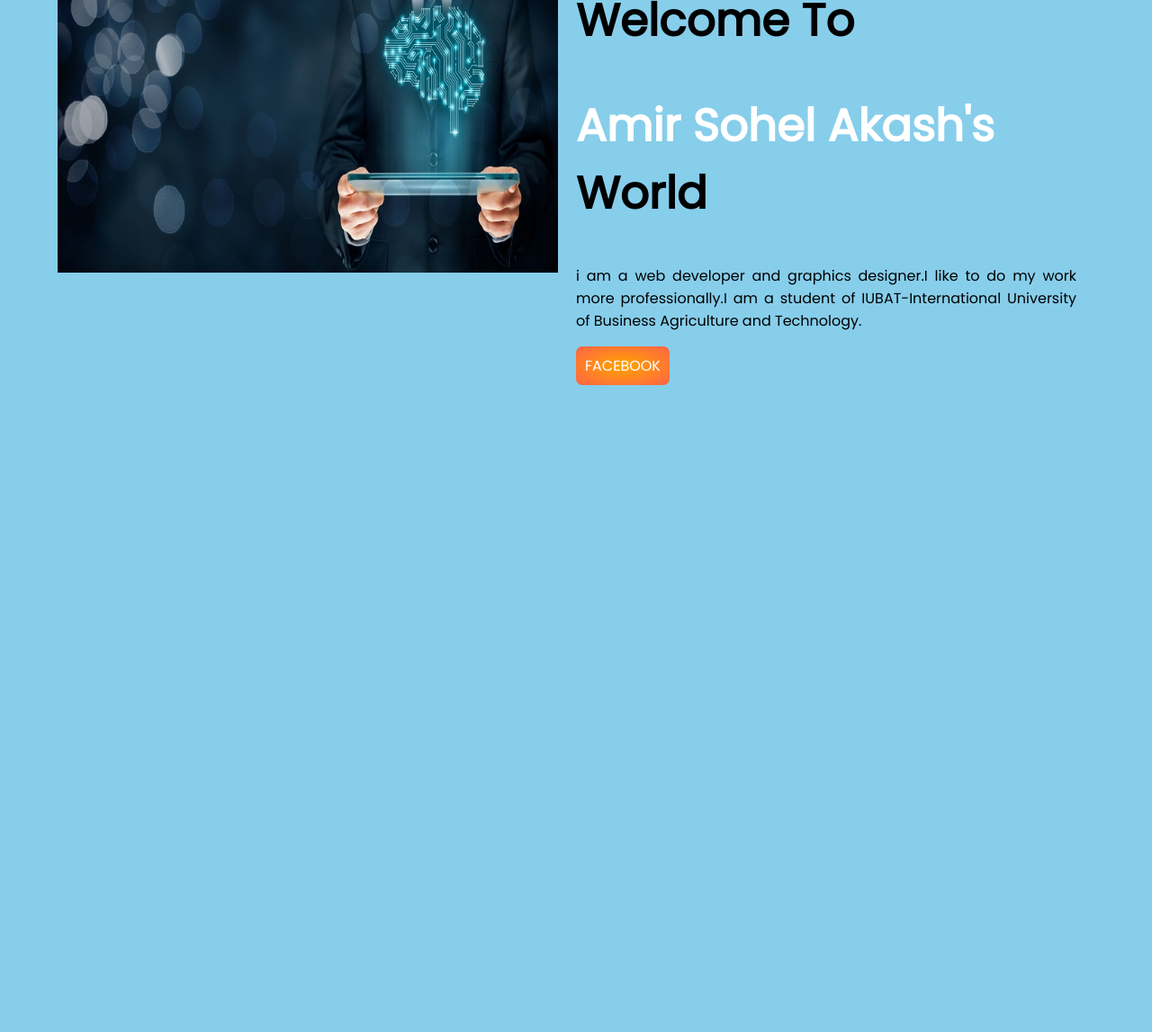
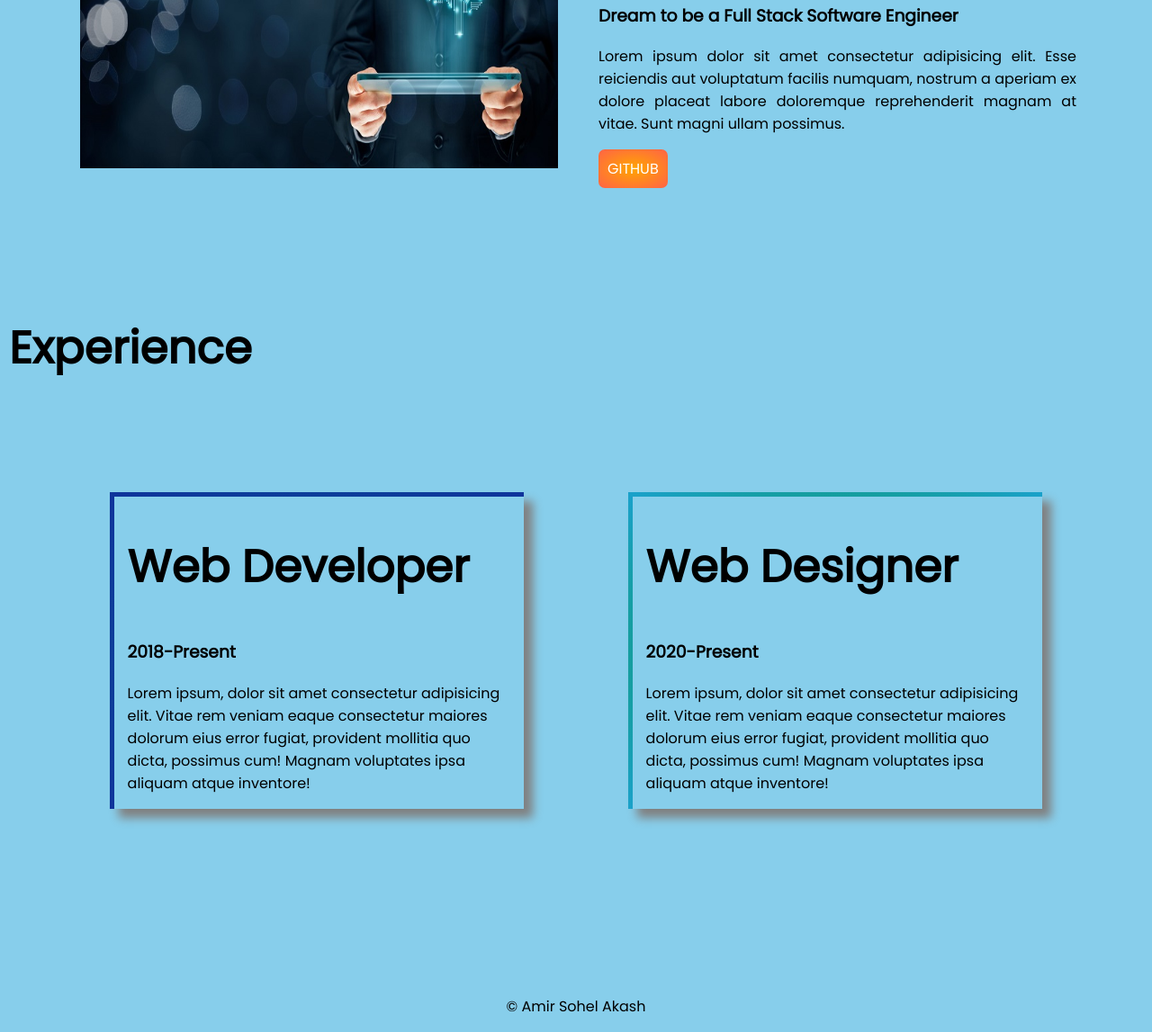
Before and after one commit to Amir2417/sample-portfolio, a plain HTML site: page index.html in a window 1280 px wide. Shown: the part 844-1991 px from the top of the page at 90% size. Before the commit the page ends 1513 px from the top, so only its background shows below. Drawn offline with Linux system fonts and the light colour scheme.

Commit message:
experience and footer section added

```diff
--- a/index.html
+++ b/index.html
@@ -19,7 +19,7 @@
     <p>i am a web developer and graphics designer.I like to do my work more professionally.I am a student of
         IUBAT-International University of Business Agriculture and Technology.
     </p>
-    <a class="link-style" href="https://www.facebook.com/amir.akash2/">FACEBOOK</a>
+    <a target="_blank" class="link-style" href="https://www.facebook.com/amir.akash2/">FACEBOOK</a>
     </div>
     <div class="divider">
         <img src="telco_cloud.jpg" alt="">
@@ -27,21 +27,40 @@
 </section>
 
 <section class="flexible">
+
     <div class="divider">
         <img src="71332783_l.jpg" alt="">
     </div>
 
     <div class="divider">
-    <h1>Welcome To</h1>
-    <h1><span class="text-color">Amir Sohel Akash's</span> World</h1>
-    <p>i am a web developer and graphics designer.I like to do my work more professionally.I am a student of
-        IUBAT-International University of Business Agriculture and Technology.
+    <h1>Software Engineer</h1>
+    <h3>Dream to be a Full Stack Software Engineer</h3>
+    <p>Lorem ipsum dolor sit amet consectetur adipisicing elit. Esse reiciendis aut voluptatum facilis numquam, nostrum a aperiam ex dolore placeat labore doloremque reprehenderit magnam at vitae. Sunt magni ullam possimus.
     </p>
-    <a class="link-style" href="https://www.facebook.com/amir.akash2/">FACEBOOK</a>
+    <a target="_blank" class="link-style" href="https://github.com/Amir2417">GITHUB</a>
     </div>
 
 </section>
+<!--Experience Section-->
+<section>
+    <h1 class="exper">Experience</h1>
 
+    <div class="flexible">
+    <div id="size1" class="experience-item" >
+        <h1>Web Developer</h1>
+        <h3>2018-Present</h3>
+        <p>Lorem ipsum, dolor sit amet consectetur adipisicing elit. Vitae rem veniam eaque consectetur maiores dolorum eius error fugiat, provident mollitia quo dicta, possimus cum! Magnam voluptates ipsa aliquam atque inventore!</p>
+    </div>
+    <div id="size2" class="experience-item">
+        <h1>Web Designer</h1>
+        <h3>2020-Present</h3>
+        <p>Lorem ipsum, dolor sit amet consectetur adipisicing elit. Vitae rem veniam eaque consectetur maiores dolorum eius error fugiat, provident mollitia quo dicta, possimus cum! Magnam voluptates ipsa aliquam atque inventore!</p>
+    </div>
+</div>
+</section>
+<footer>
+    <p>© Amir Sohel Akash</p>
+</footer>
 
 </body>
 </html>
--- a/style.css
+++ b/style.css
@@ -7,7 +7,7 @@ body{
 h1{
     font-size: 50px;
 }
-p{
+.divider p{
     text-align: justify;
     margin-bottom: 25px;
 }
@@ -24,13 +24,44 @@ p{
 }
 .flexible{
     display: flex;
-    margin: 5% 5% 250px 5%;
+    margin: 5% 5% 150px 5%;
 
 }
 .divider{
     width: 50%;
     margin-right: 20px;
+    padding-left: 25px;
 }
 .divider img{
     width: 100%;
 }
+,divider h3 {
+
+    font-size: 30px;
+    text-align: justify;
+}
+.exper{
+    margin-left: 10px;
+}
+.experience-item{
+    width: 40%;
+    margin: 5%;
+    padding-left: 15px;
+    padding-right: 15px;
+    box-shadow: 10px 10px 10px gray;
+}
+#size1{
+    border-left: 5px solid;
+    border-top: 5px solid;
+    border-image: radial-gradient(rgb(10, 82, 150),rgb(15,52,155));
+    border-image-slice: 1;
+}
+#size2{
+    border-left: 5px solid;
+    border-top: 5px solid;
+    border-image: radial-gradient(rgb(10, 150, 57),rgb(26, 161, 202));
+    border-image-slice: 1;
+}
+footer p{
+    text-align: center;
+}
```
